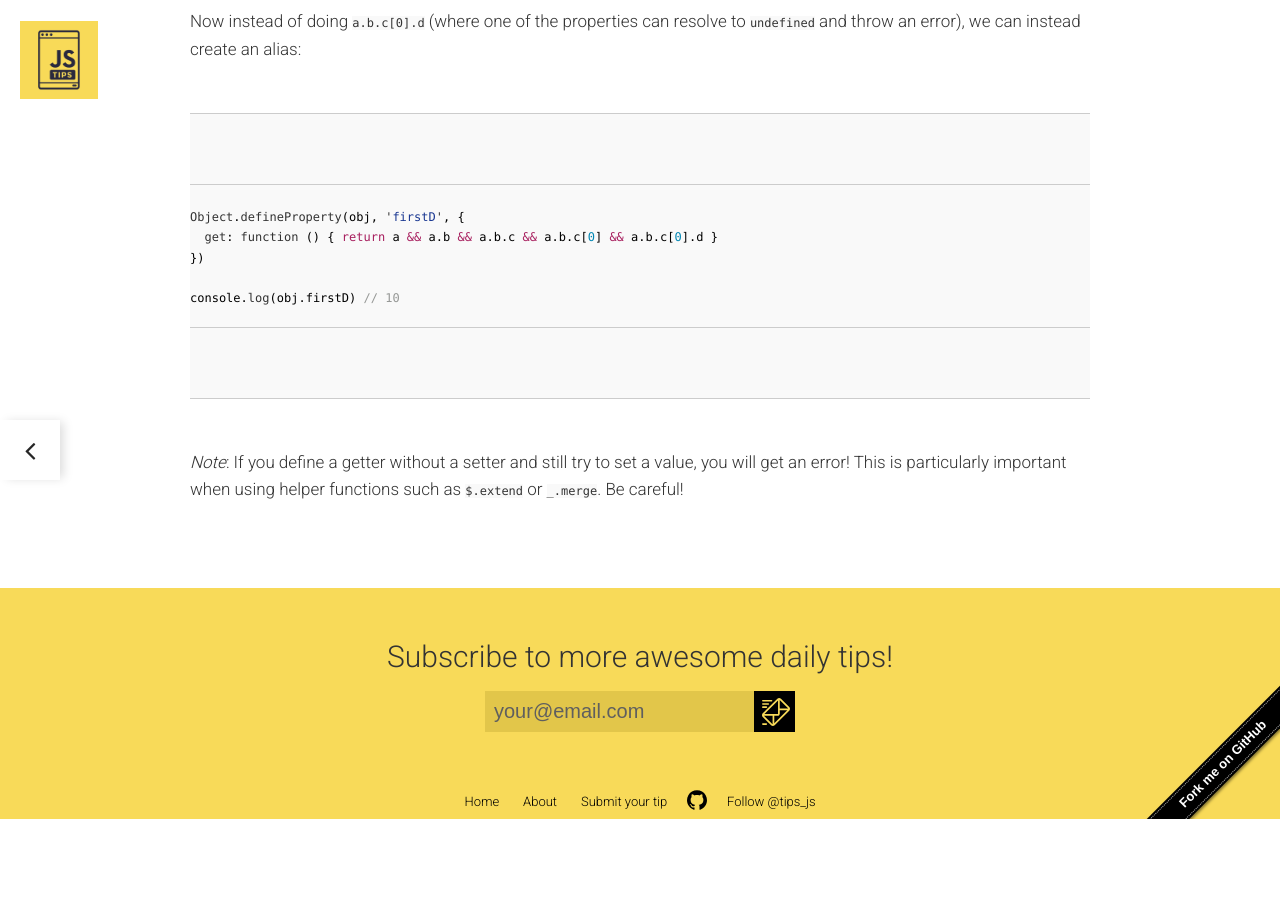
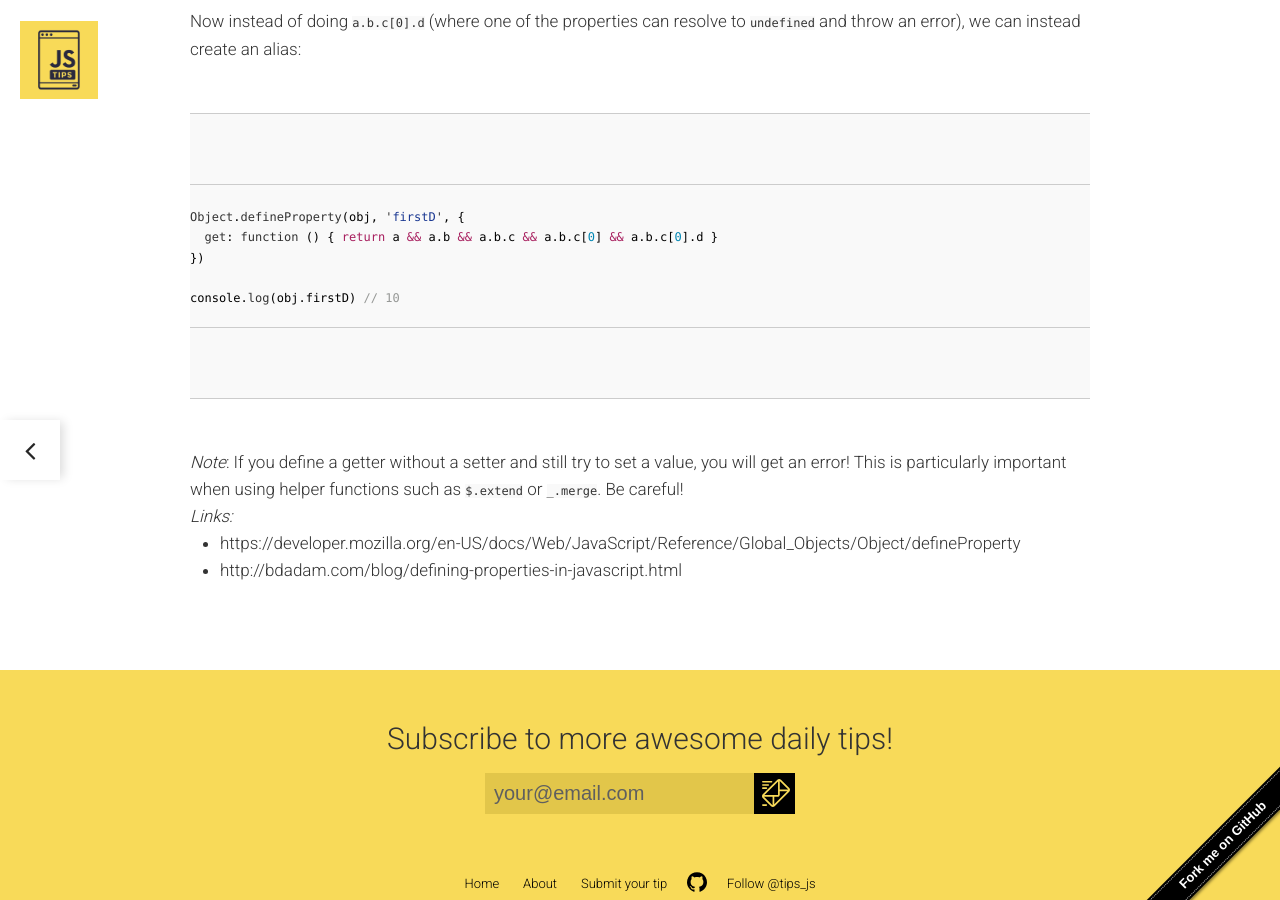
Before and after one commit to loverajoel/jstips, a Jekyll site: the page built from _posts/en/2016-02-07-advanced-properties.md, in a window 1280 px wide and 900 px high, scrolled down 3681 px. Built offline with Jekyll 4.4.1, drawn with Linux system fonts in a browser that asks for light colours; nearby versions of some CDN libraries; Markdown is read by kramdown in place of the engine named in the settings; comment, search, counter and statistics services are not loaded; before the commit the page ends 4500 px from its top, so only the background shows below that.

Commit message:
Update 2016-02-07-advanced-properties.md

````diff
--- a/_posts/en/2016-02-07-advanced-properties.md
+++ b/_posts/en/2016-02-07-advanced-properties.md
@@ -104,3 +104,7 @@
 ```
 
 *Note*: If you define a getter without a setter and still try to set a value, you will get an error! This is particularly important when using helper functions such as `$.extend` or `_.merge`. Be careful!
+
+*Links:*
+- https://developer.mozilla.org/en-US/docs/Web/JavaScript/Reference/Global_Objects/Object/defineProperty
+- http://bdadam.com/blog/defining-properties-in-javascript.html
````
